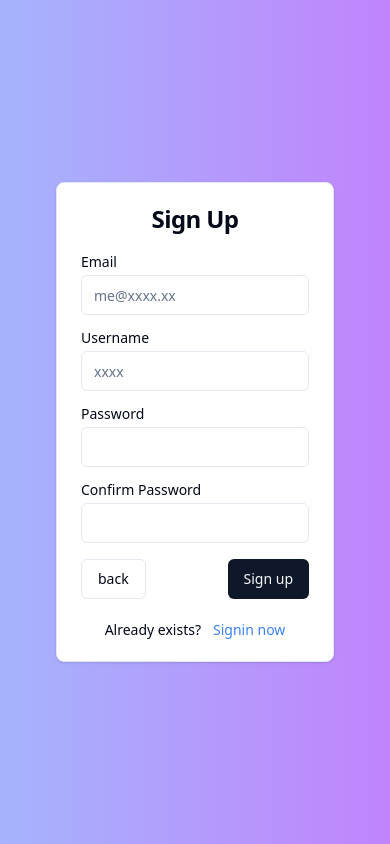
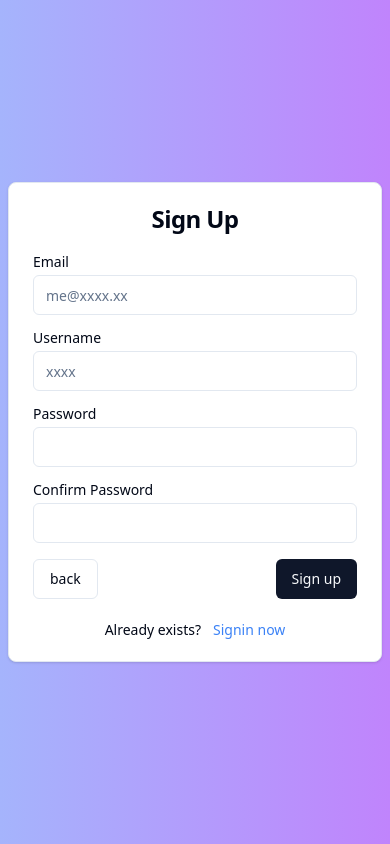
Before and after one commit to HimitsuTH/ChickChat, a React (Vite) app in the folder frontend/: page /auth/register in a window 390 px wide. Built offline with nearby package versions, Linux system fonts and the light colour scheme; no server answers.

Commit message:
update ui

```diff
--- a/frontend/src/components/Messages.tsx
+++ b/frontend/src/components/Messages.tsx
@@ -21,7 +21,7 @@ const Messages: React.FC<MessagesProps> = ({ message }) => {
   const { user } = useAuth();
 
   return (
-    <div className={`flex  max-w-[50%]`}>
+    <div className={`flex  max-w-[50%] text-sm md:text-base`}>
       <HoverCard>
         <HoverCardTrigger>
           <div
--- a/frontend/src/components/chat/ChatMain.tsx
+++ b/frontend/src/components/chat/ChatMain.tsx
@@ -19,13 +19,13 @@ const ChatMain = () => {
   const { potentialChat, createChat, onlineUsers } = useChat();
   const { user } = useAuth();
   return (
-    <Card className="flex-1 bg-white ml-2 h-full  rounded overflow-scroll  md:overflow-auto  shadow-none border-none">
+    <Card className="flex-1 bg-white ml-2 h-full  rounded overflow-y-scroll  md:overflow-auto  shadow-none border-none">
       <CardHeader className="flex justify-center items-center text-center">
         <CardTitle> Welcome To ChickChat</CardTitle>
         <CardDescription>Chat Application</CardDescription>
       </CardHeader>
       <div className=" flex  mx-5 justify-start ">
-        <CardContent>
+        <CardContent className=" ">
           <h2 className=" font-semibold m-2">Add Friends</h2>
           <div className=" flex  gap-4 flex-wrap justify-center ">
             {potentialChat.length > 0 ? (
@@ -53,7 +53,7 @@ const ChatMain = () => {
                     <Button
                       variant="default"
                       onClick={() =>
-                        createChat(user?.id as string, p.id as string)
+                        createChat(user?.id as string, p?.id as string)
                       }
                     >
                       Add
--- a/frontend/src/context/ChatContext.tsx
+++ b/frontend/src/context/ChatContext.tsx
@@ -120,7 +120,7 @@ export const ChatContextProvider: React.FC<{
     socket.on("getOnlineUsers", (res) => {
       setOnlineUsers(res);
 
-      console.log("??");
+      // console.log("??");
     });
 
     return () => {
--- a/frontend/src/pages/auth/Index.tsx
+++ b/frontend/src/pages/auth/Index.tsx
@@ -1,12 +1,13 @@
-import React from 'react'
+import React from "react";
 
-import { Outlet } from 'react-router-dom'
-
+import { Outlet } from "react-router-dom";
 
 export const Index = () => {
   return (
-    <div className='grid h-screen place-items-center bg-gradient-to-r from-indigo-300 to-purple-400'>
-        <Outlet/>
+    <div className="grid h-screen items-center min-[420px]:justify-center bg-gradient-to-r from-indigo-300 to-purple-400">
+      <div className="mx-2">
+        <Outlet />
+      </div>
     </div>
-  )
-}
+  );
+};
--- a/frontend/src/pages/auth/Register.tsx
+++ b/frontend/src/pages/auth/Register.tsx
@@ -68,7 +68,7 @@ const Register = () => {
   };
   return (
     <div>
-      <Card className="w-full sm:w-[350px] shadow">
+      <Card className="w-full  min-[420px]:w-[350px] shadow">
         <CardHeader>
           <CardTitle className=" text-center">Sign Up</CardTitle>
         </CardHeader>
```
